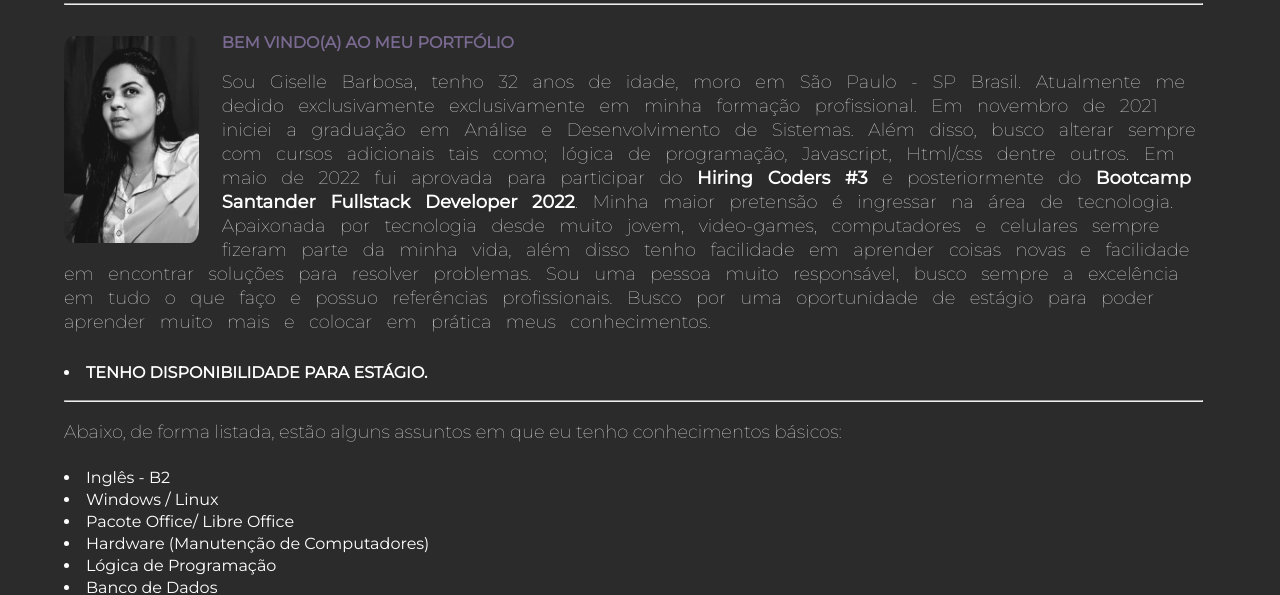
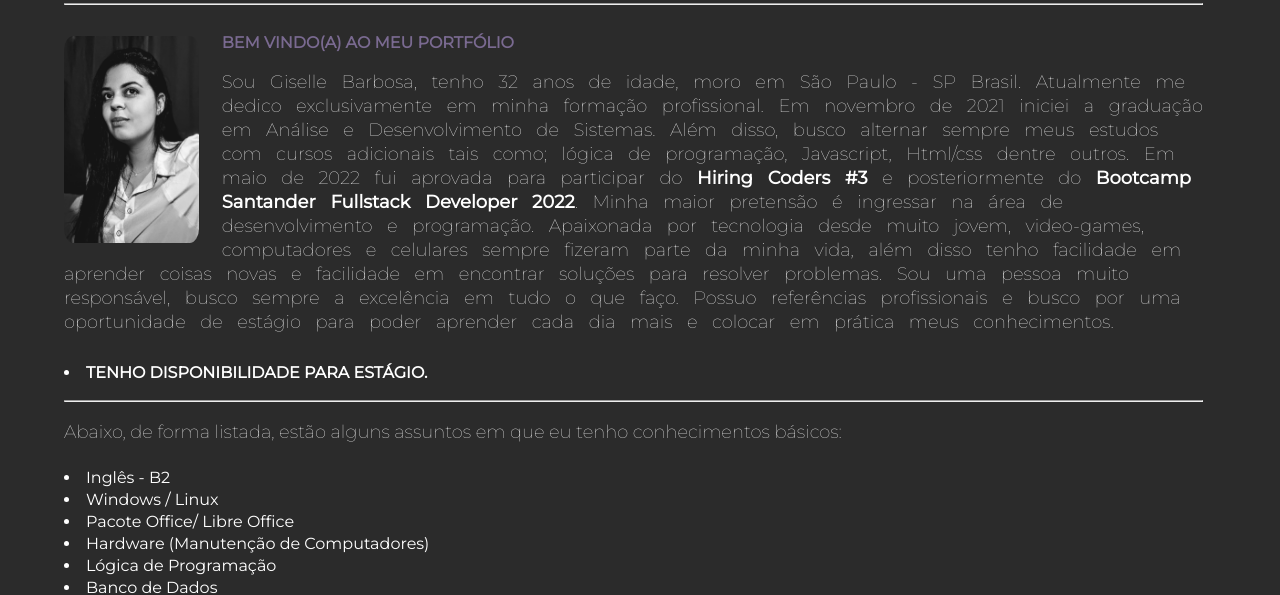
Before and after one commit to GiselleBarbosa/portfolio, a plain HTML site: page sobre.html in a window 1280 px wide. Shown: the part 208-803 px from the top of the page. Drawn offline with Linux system fonts and the light colour scheme.

Commit message:
Update sobre.html

```diff
--- a/sobre.html
+++ b/sobre.html
@@ -48,22 +48,19 @@
 		<div class="sobre">
 			<h2>Bem vindo(a) ao meu Portfólio</h2>
 
-			<p>Sou Giselle Barbosa, tenho 32 anos de idade, moro em São Paulo - SP Brasil. Atualmente me dedido
-				exclusivamente exclusivamente
-				em minha formação profissional. Em novembro de 2021 iniciei a graduação em Análise e Desenvolvimento de
+			<p>Sou Giselle Barbosa, tenho 32 anos de idade, moro em São Paulo - SP Brasil. Atualmente me dedico
+				exclusivamente em minha formação profissional. Em novembro de 2021 iniciei a graduação em Análise e Desenvolvimento de
 				Sistemas.
-				Além disso, busco alterar sempre com cursos adicionais tais como; lógica de programação, Javascript,
+				Além disso, busco alternar sempre meus estudos com cursos adicionais tais como; lógica de programação, Javascript,
 				Html/css dentre outros.
 				Em maio de 2022 fui aprovada para participar do <strong>Hiring Coders #3</strong> e
 				posteriormente do <strong>Bootcamp
 					Santander Fullstack Developer 2022</strong>.
-				Minha maior pretensão é ingressar na área de tecnologia.
-				Apaixonada por tecnologia desde muito jovem, video-games, computadores e celulares sempre fizeram
+				Minha maior pretensão é ingressar na área de desenvolvimento e programação.	Apaixonada por tecnologia desde muito jovem, video-games, computadores e celulares sempre fizeram
 				parte da minha vida, além disso tenho facilidade em aprender coisas novas e facilidade em encontrar
 				soluções para resolver problemas.
-				Sou uma pessoa muito responsável, busco sempre a excelência em tudo o que faço e possuo referências
-				profissionais.
-				Busco por uma oportunidade de estágio para poder aprender muito mais e colocar em prática meus
+				Sou uma pessoa muito responsável, busco sempre a excelência em tudo o que faço. Possuo referências
+				profissionais e busco por uma oportunidade de estágio para poder aprender cada dia mais e colocar em prática meus
 				conhecimentos.
 			<p>
 		</div>
```
